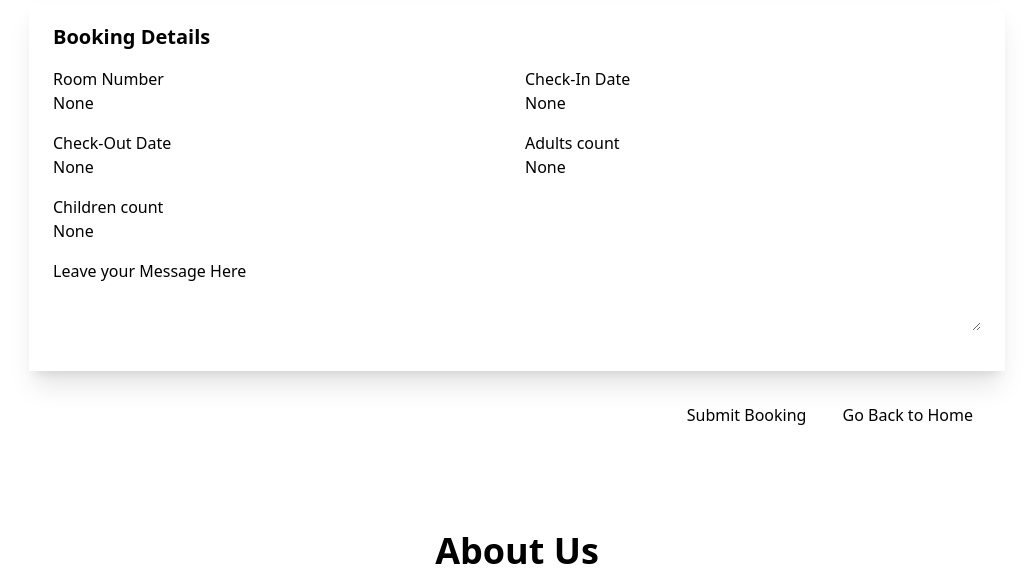
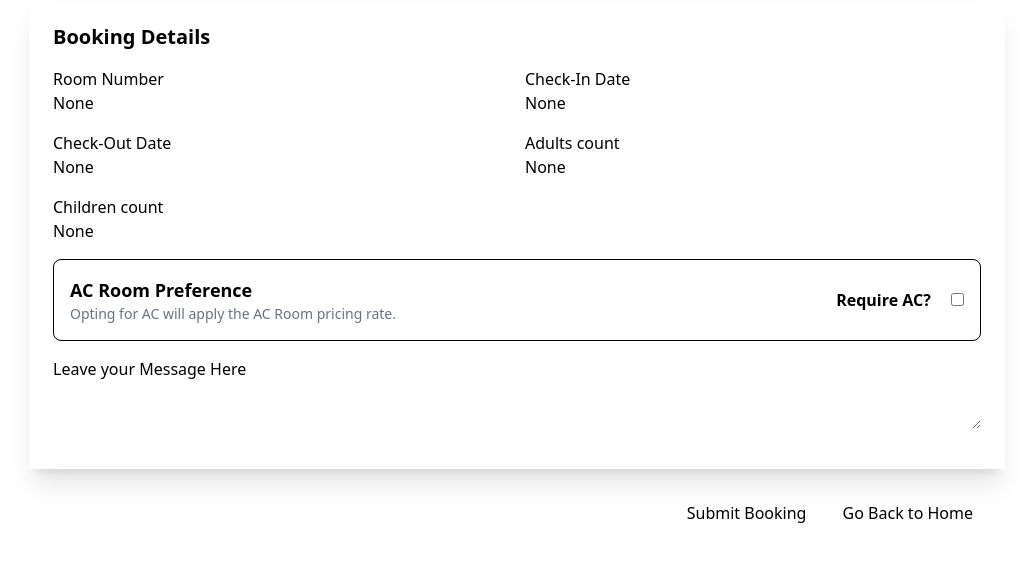
Before and after one commit to vaibhavambavkar1/hotelbooking, a Django app: page /billing/create_booking in a window 1280 px wide. Shown: the part 633-1214 px from the top of the page, without its empty margins (123-1156 px from the left). Run offline with Django 5.2, Linux system fonts and the light colour scheme; some libraries are stand-ins or nearby versions.

Commit message:
feat: add AC room preference support with dynamic pricing and booking confirmation modal

```diff
--- a/booking_service/models.py
+++ b/booking_service/models.py
@@ -17,6 +17,7 @@ class Booking(models.Model):
     checkin_date = models.DateField(null=True, blank=True,db_index=True)
     checkout_date = models.DateField(null=True, blank=True,db_index=True)
     total_amount = models.DecimalField(max_digits=10, decimal_places=2, default=0.0,null=True, blank=True)
+    is_ac = models.BooleanField(default=False, help_text="Did the customer opt for AC?")
     notes = models.TextField(blank=True, null=True)
     num_days = models.PositiveIntegerField(editable=False, default=1)
     created_at = models.DateTimeField(auto_now_add=True)
--- a/booking_service/templates/booking/create_booking.html
+++ b/booking_service/templates/booking/create_booking.html
@@ -158,6 +158,17 @@
                         readonly>
                 </div>
 
+                <div class="md:col-span-2 flex items-center justify-between p-4 border border-base-300 rounded-lg bg-base-200">
+                    <div>
+                        <h3 class="font-semibold text-lg">AC Room Preference</h3>
+                        <p class="text-sm text-gray-500">Opting for AC will apply the AC Room pricing rate.</p>
+                    </div>
+                    <label class="cursor-pointer label">
+                        <span class="label-text mr-4 font-bold">Require AC?</span>
+                        <input type="checkbox" name="is_ac" class="toggle toggle-primary toggle-lg" />
+                    </label>
+                </div>
+
                 <div class="md:col-span-2">
                     <label class="label">Leave your Message Here</label>
                     <textarea name="notes" class="textarea textarea-bordered w-full"></textarea>
@@ -251,4 +262,75 @@
         input.value = formattedValue;
     }
 </script>
+
+{% if new_booking %}
+<dialog id="booking_modal" class="modal modal-open">
+  <div class="modal-box max-w-lg border-2 border-primary shadow-2xl relative">
+    <button class="btn btn-sm btn-circle btn-ghost absolute right-2 top-2" aria-label="Close" onclick="closeModalAndClear()">✕</button>
+
+    <div class="flex flex-col items-center text-center mt-4">
+        <div class="bg-success text-white rounded-full p-4 mb-4">
+            <svg xmlns="http://www.w3.org/2000/svg" class="h-12 w-12" fill="none" viewBox="0 0 24 24" stroke="currentColor">
+                <path stroke-linecap="round" stroke-linejoin="round" stroke-width="2" d="M5 13l4 4L19 7" />
+            </svg>
+        </div>
+        <h3 class="text-3xl font-extrabold text-success mb-2">Booking Confirmed!</h3>
+        <p class="text-xl font-semibold mb-6">Thank you, {{ new_booking.customer.first_name }}!</p>
+    </div>
+
+    <div class="bg-base-200 p-6 rounded-xl border border-base-300 space-y-4 mb-6">
+        <div class="flex justify-between border-b border-base-300 pb-2">
+            <span class="font-bold">Booking ID:</span>
+            <span class="font-mono text-primary font-bold">{{ new_booking.id }}</span>
+        </div>
+        <div class="flex justify-between border-b border-base-300 pb-2">
+            <span class="font-bold">Room:</span>
+            <span>Room {{ new_booking.room.id }}</span>
+        </div>
+        <div class="flex justify-between border-b border-base-300 pb-2">
+            <span class="font-bold">Check-In:</span>
+            <span>{{ new_booking.checkin_date }}</span>
+        </div>
+        <div class="flex justify-between">
+            <span class="font-bold">Check-Out:</span>
+            <span>{{ new_booking.checkout_date }}</span>
+        </div>
+    </div>
+
+    <div class="text-sm text-center text-error mb-2 font-medium">
+        Note: Keep this Booking ID with you for the Hotel check-in process.
+    </div>
+
+    <div class="modal-action flex justify-center mt-4">
+        <button class="btn btn-primary px-12 btn-lg shadow-lg" onclick="closeModalAndClear()">OK, Perfect</button>
+    </div>
+  </div>
+  <div class="modal-backdrop" onclick="closeModalAndClear()"></div>
+</dialog>
+
+<script>
+    function closeModalAndClear() {
+        document.getElementById('booking_modal').classList.remove('modal-open');
+        document.getElementById('booking_modal').style.display = 'none';
+
+        // Hide and clear the form container
+        const formContainer = document.querySelector('.max-w-5xl');
+        if (formContainer) {
+            const form = formContainer.querySelector('form');
+            if (form) {
+                form.reset();
+                // Specifically clear hidden, readonly fields
+                form.querySelectorAll('input[readonly], input[type="hidden"]').forEach(el => el.value = '');
+            }
+            formContainer.style.display = 'none';
+        }
+
+        // Use replaceState to clean URL and history so refresh doesn't trigger POST warning
+        if (window.history.replaceState) {
+            window.history.replaceState(null, null, window.location.href.split('?')[0]);
+        }
+    }
+</script>
+{% endif %}
+
 {% endblock %}
--- a/booking_service/views.py
+++ b/booking_service/views.py
@@ -515,11 +515,13 @@ def create_booking(request):
             messages.error(request, str(e))
             return redirect(request.get_full_path())
 
+        is_ac = request.POST.get("is_ac") == "on"
         booking = Booking.objects.create(
             customer=customer,
             room_id=request.POST["room_number"],
             checkin_date=checkin_d,
             checkout_date=checkout_d,
+            is_ac=is_ac,
             notes=request.POST.get("notes", ""),
             booking_status=Booking.BookingStatus.RESERVED
         )
@@ -539,7 +541,7 @@ def create_booking(request):
                 )
         messages.success(request, "Booking created successfully!")
         request.session['new_booking_id'] = str(booking.id)
-        return redirect("advertisement")
+        return redirect(request.get_full_path())
 
     else:
         checkin_dt=request.GET.get("checkin_dt")
@@ -547,13 +549,25 @@ def create_booking(request):
         room_id=request.GET.get("room_id")
         adults = request.GET.get("adults")
         children = request.GET.get("children")
-        context={}
-        countries= Customer.COUNTRY_CHOICES
-        cities=Customer.INDIAN_STATE_CHOICES
-        context={"countries":countries,"cities":cities,"checkin_dt":checkin_dt,
-            "checkout_dt":checkout_dt,"room_id":room_id,"adults": adults,
-            "children":children,}
-        return render(request, "booking/create_booking.html",context)
+
+        context={
+            "countries": Customer.COUNTRY_CHOICES,
+            "cities": Customer.INDIAN_STATE_CHOICES,
+            "checkin_dt": checkin_dt,
+            "checkout_dt": checkout_dt,
+            "room_id": room_id,
+            "adults": adults,
+            "children": children,
+        }
+
+        new_booking_id = request.session.pop('new_booking_id', None)
+        if new_booking_id:
+            try:
+                context['new_booking'] = Booking.objects.get(id=new_booking_id)
+            except Booking.DoesNotExist:
+                pass
+
+        return render(request, "booking/create_booking.html", context)
 
 def save_contact_message(request):
     name=request.POST.get("name")
--- a/room_service/models.py
+++ b/room_service/models.py
@@ -14,7 +14,8 @@ class RoomType(models.Model):
     name = models.CharField(max_length=50)  # e.g., Deluxe, Suite
     description = models.TextField(blank=True)
     capacity = models.IntegerField()  # guests
-    base_rate = models.DecimalField(max_digits=10, decimal_places=2,help_text="Rate per person")
+    base_rate = models.DecimalField(max_digits=10, decimal_places=2, help_text="Non-AC Rate per person")
+    ac_rate = models.DecimalField(max_digits=10, decimal_places=2, help_text="AC Rate per person", null=True, blank=True)
     amenities = models.ManyToManyField('Amenity', related_name='rooms', blank=True)
 
     def __str__(self):
```
Also changed, not shown: payment_service/models.py (+7 -1 lines).
